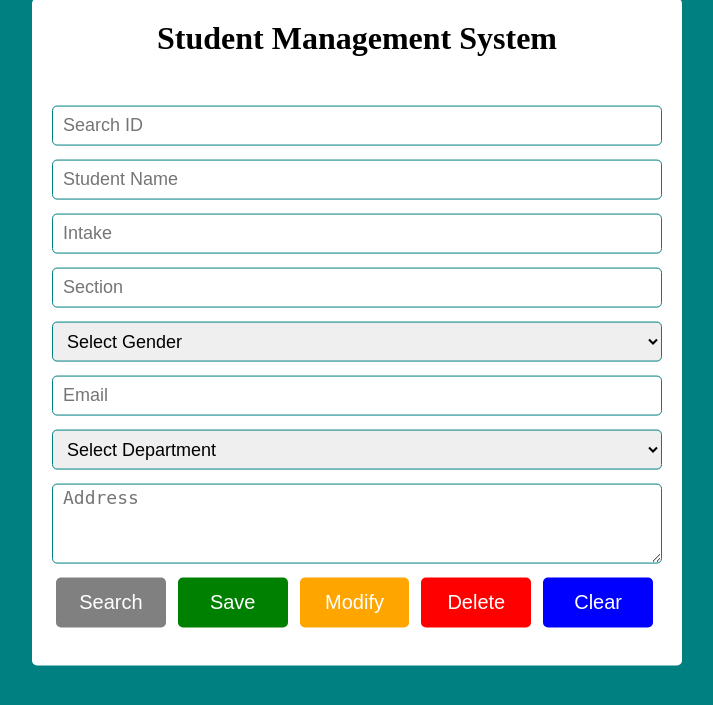
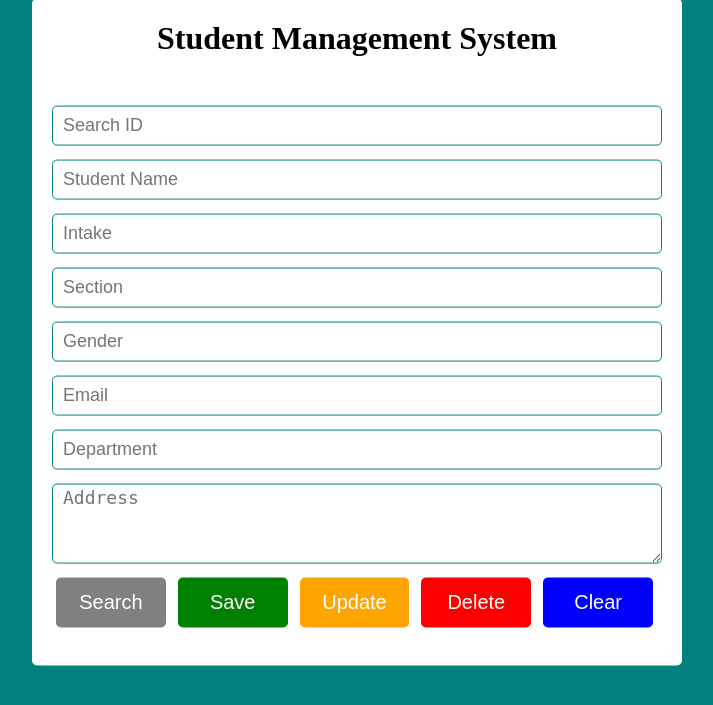
Before and after one commit to mosraful21/student, a PHP site: page /form.php in a window 1280 px wide. Shown: the part 68-773 px from the top of the page, without its empty margins (283-996 px from the left). Run offline with PHP 8.4, Linux system fonts and the light colour scheme; data that the repository does not hold is empty.

Commit message:
update and delete data

```diff
--- a/form.php
+++ b/form.php
@@ -42,6 +42,32 @@
     }
 ?>
 
+
+<!-- Update data in database -->
+<?php
+    if(isset($_POST['update'])){
+        $id       = $_POST['search'];
+        $name       = $_POST['name'];
+        $intake     = $_POST['intake'];
+        $section    = $_POST['section'];
+        $gender     = $_POST['gender'];
+        $email      = $_POST['email'];
+        $department = $_POST['department'];
+        $address    = $_POST['address'];
+
+        $query = "UPDATE form SET std_name='$name', std_intake='$intake', std_section='$section', std_gender='$gender', std_email='$email', std_department='$department', std_address='$address' WHERE id = '$id' ";
+        $data = mysqli_query($dbCon, $query);
+
+        if($data){
+            echo "<script> alert('Information Updated') </script>";
+        }
+        else{
+            echo "<script> alert('Failed to Updated') </script>";
+        }
+    }
+?>
+
+
 <!-- Delete data in database -->
 <?php
     if(isset($_POST['delete'])){
@@ -57,7 +83,6 @@
         }
     }
 ?>
-
 
 
 <!DOCTYPE html>
@@ -79,79 +104,20 @@
                 <input type="text" name="intake" class="textfield" placeholder="Intake" value="<?php if(isset($_POST['searchData'])){echo $result['std_intake'];} ?>">
                 <input type="text" name="section" class="textfield" placeholder="Section" value="<?php if(isset($_POST['searchData'])){echo $result['std_section'];} ?>">
 
-                <select class="textfield" name="gender">
-                    <option value="Not Selected">Select Gender</option>
-                    <option value="Male"
-                        <?php
-                            if($result['std_gender'] === "Male"){
-                                echo "Selected";
-                            }
-                        ?>
-                    >Male</option>
-                    <option value="Female"
-                        <?php
-                            if($result['std_gender'] === "Female"){
-                                echo "Selected";
-                            }
-                        ?>
-                    >Female</option>
-                    <option value="other"
-                        <?php
-                            if($result['std_gender'] === "Other"){
-                                echo "Selected";
-                            }
-                        ?>
-                    >Other</option>
-                </select>
+                <input type="text" name="gender" class="textfield" placeholder="Gender" value="<?php if(isset($_POST['searchData'])){echo $result['std_gender'];} ?>">
 
                 <input type="email" name="email" class="textfield" placeholder="Email" value="<?php if(isset($_POST['searchData'])){echo $result['std_email'];} ?>">
 
-                <select class="textfield" name="department">
-                    <option>Select Department</option>
-                    <option value="CSE"
-                        <?php
-                            if($result['std_department'] === "CSE"){
-                                echo "Selected";
-                            }
-                        ?>
-                    >CSE</option>
-                    <option value="EEE"
-                        <?php
-                            if($result['std_department'] === "EEE"){
-                                echo "Selected";
-                            }
-                        ?>
-                    >EEE</option>
-                    <option value="Textile"
-                        <?php
-                            if($result['std_department'] === "Textile"){
-                                echo "Selected";
-                            }
-                        ?>
-                    >Textile</option>
-                    <option value="BBA"
-                        <?php
-                            if($result['std_department'] === "BBA"){
-                                echo "Selected";
-                            }
-                        ?>
-                    >BBA</option>
-                    <option value="English"
-                        <?php
-                            if($result['std_department'] === "English"){
-                                echo "Selected";
-                            }
-                        ?>
-                    >English</option>
-                </select>
+                <input type="text" name="department" class="textfield" placeholder="Department" value="<?php if(isset($_POST['searchData'])){echo $result['std_department'];} ?>">
+
 
                 <textarea placeholder="Address" name="address"><?php if(isset($_POST['searchData'])){echo $result['std_address'];} ?></textarea>
 
                 <input type="submit" value="Search" name="searchData" class="btn" style="background-color: gray;">
                 <input type="submit" value="Save" name="save" class="btn" style="background-color: green;">
-                <input type="submit" value="Modify" name="" class="btn" style="background-color: orange;">
+                <input type="submit" value="Update" name="update" class="btn" style="background-color: orange;">
                 <input type="submit" value="Delete" name="delete" class="btn" style="background-color: red;">
-                <input type="submit" value="Clear" name="" class="btn" style="background-color: blue;">
+                <input type="reset" value="Clear" name="" class="btn" style="background-color: blue;">
             </div>
         </form>
     </div>
```
